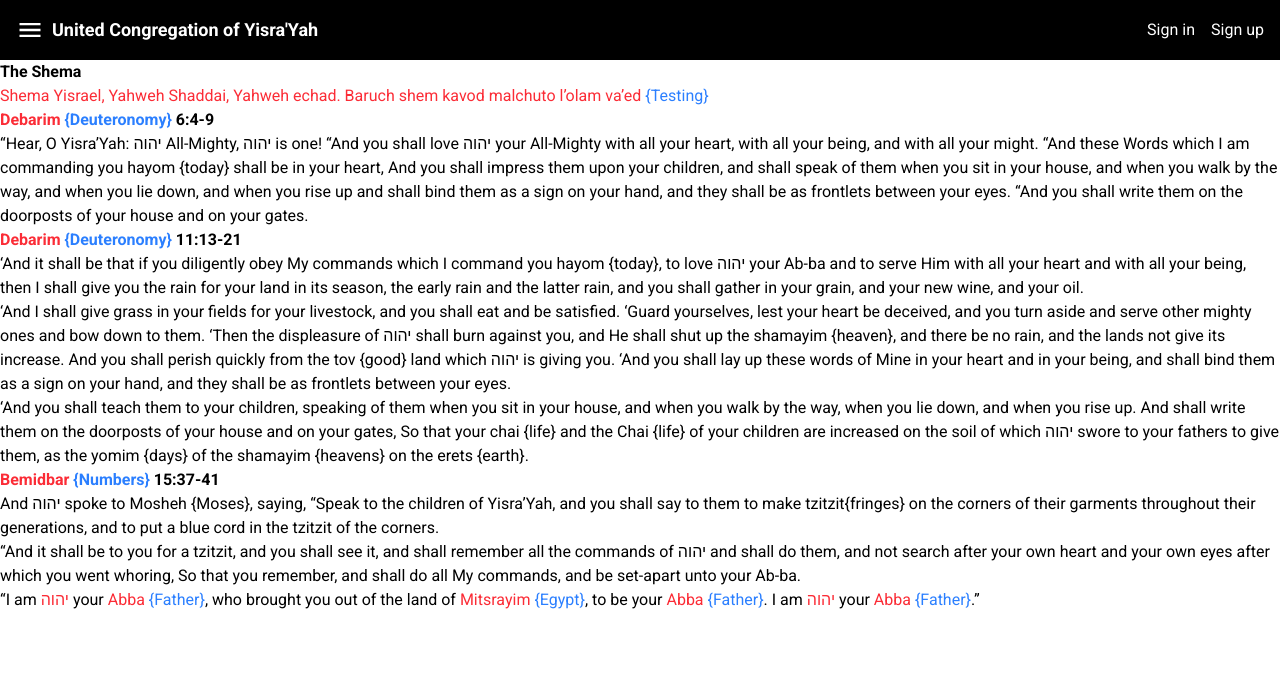
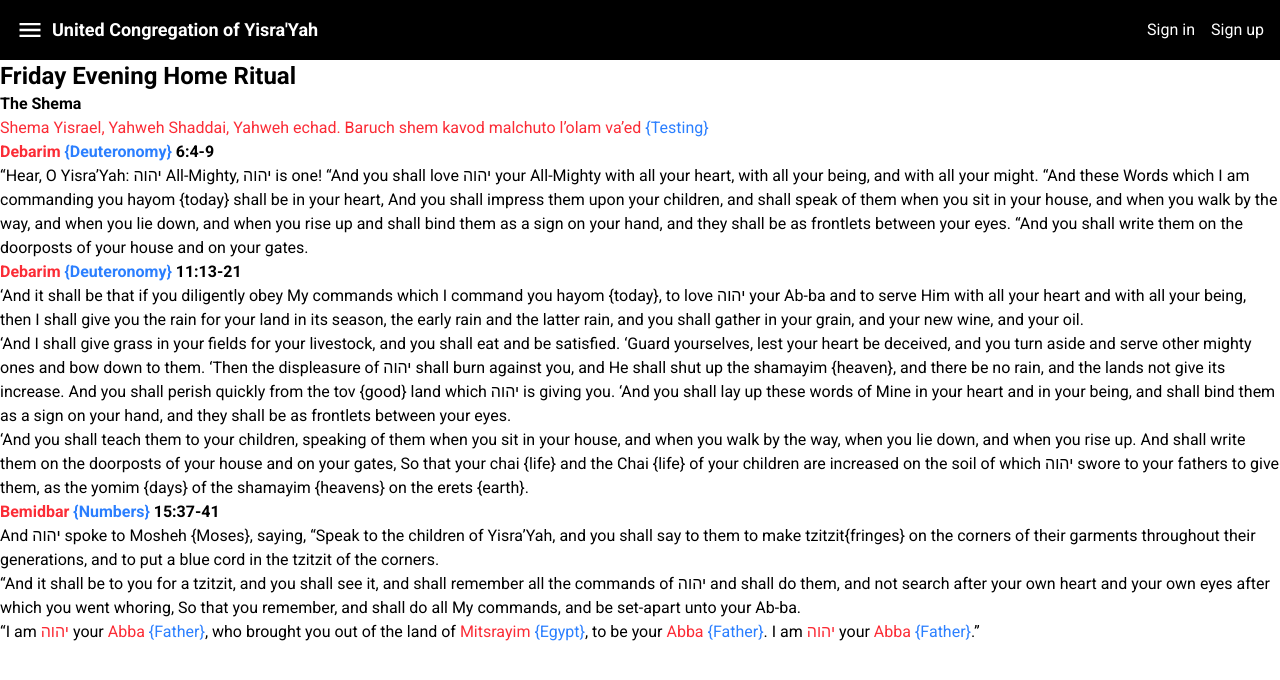
Before and after one commit to elixer-prince/ucoy, a Next.js app: page /rituals/friday-evening in a window 1280 px wide. Shown: the top 680 px of the page. Built offline with nearby package versions, Linux system fonts and the light colour scheme; no server answers.

Commit message:
feat(manual): reuse page title component for increased modularity

```diff
--- a/src/app/(temple)/(manual)/rituals/friday-evening/page.tsx
+++ b/src/app/(temple)/(manual)/rituals/friday-evening/page.tsx
@@ -1,8 +1,13 @@
+import PageTitle from "@/app/(temple)/(manual)/_components/PageTitle";
 import TheShema from "@/app/(temple)/(manual)/_components/sections/TheShema";
 
 const Page = () => {
   return (
     <>
+      <header>
+        <PageTitle>Friday Evening Home Ritual</PageTitle>
+      </header>
+
       <TheShema />
     </>
   );
--- a/src/app/(temple)/(manual)/services/high-shabbat/yom-kippur/page.tsx
+++ b/src/app/(temple)/(manual)/services/high-shabbat/yom-kippur/page.tsx
@@ -1,10 +1,11 @@
+import PageTitle from "@/app/(temple)/(manual)/_components/PageTitle";
 import TheShema from "@/app/(temple)/(manual)/_components/sections/TheShema";
 
 const Page = () => {
   return (
     <>
       <header>
-        <h1>Yom Kippur</h1>
+        <PageTitle>Yom Kippur</PageTitle>
       </header>
 
       <TheShema />
--- a/src/app/(temple)/(manual)/services/high-shabbat/yom-teruah/page.tsx
+++ b/src/app/(temple)/(manual)/services/high-shabbat/yom-teruah/page.tsx
@@ -1,10 +1,11 @@
+import PageTitle from "@/app/(temple)/(manual)/_components/PageTitle";
 import TheShema from "@/app/(temple)/(manual)/_components/sections/TheShema";
 
 const Page = () => {
   return (
     <>
       <header>
-        <h1>Yom Teruah</h1>
+        <PageTitle>Yom Teruah</PageTitle>
       </header>
 
       <TheShema />
```
